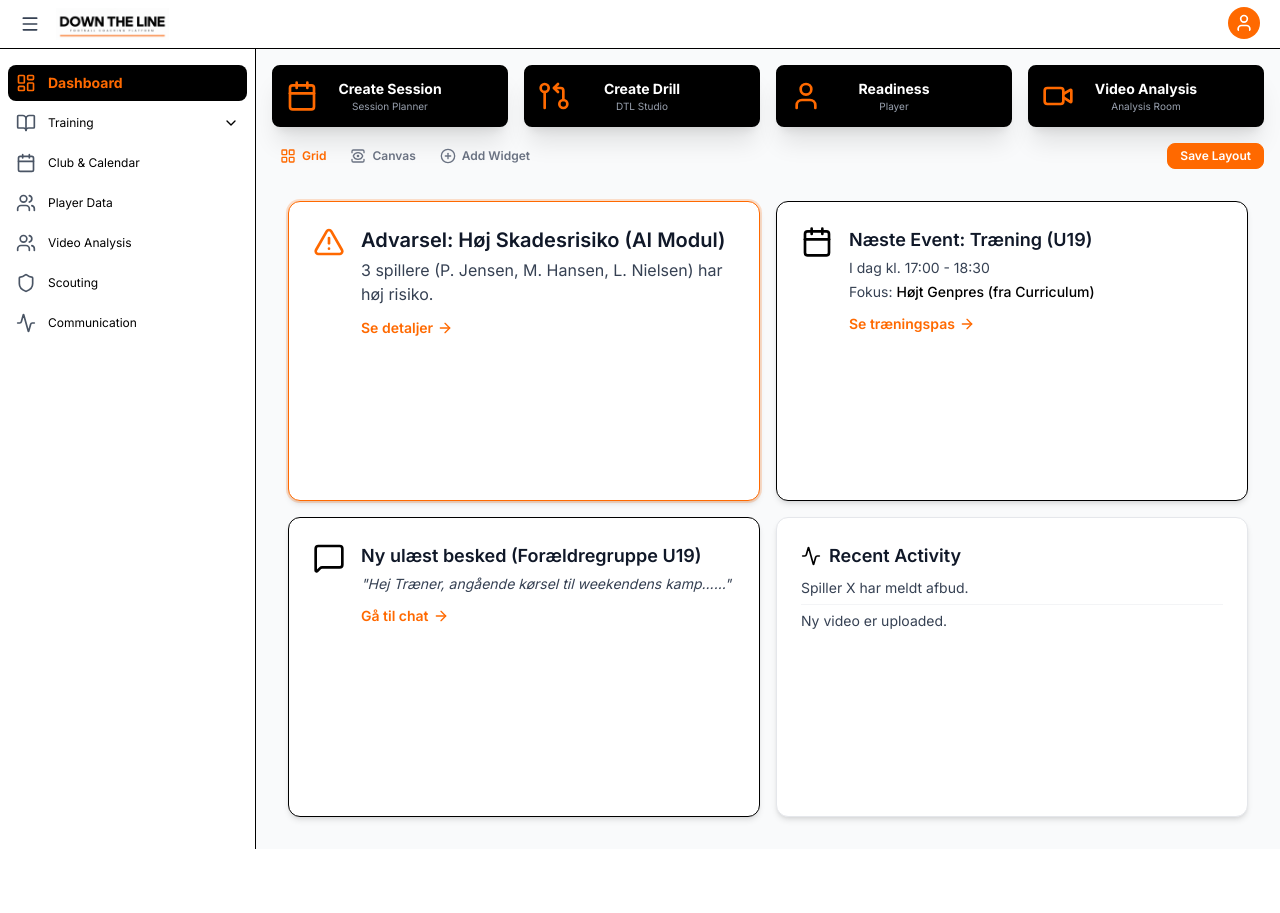
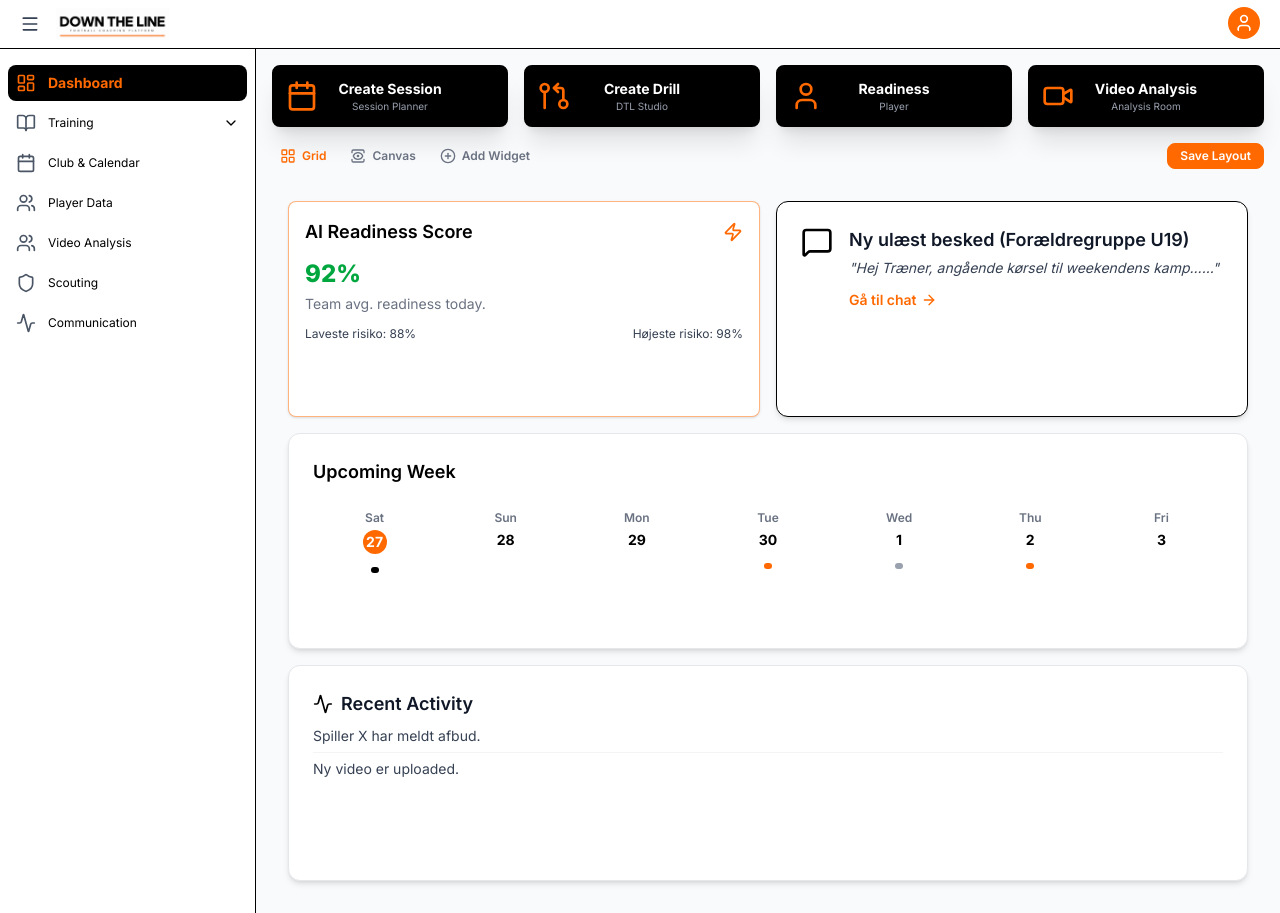
Before and after one commit to carstenhilding/down-the-line, a Next.js app: page /en/dashboard in a window 1280 px wide. Before the commit the page ends 849 px from the top, so only its background shows below. Built offline with nearby package versions, Linux system fonts and the light colour scheme.

Commit message:
Dashboard rettelser

```diff
--- a/app/[lang]/(secure)/dashboard/DashboardClient.tsx
+++ b/app/[lang]/(secure)/dashboard/DashboardClient.tsx
@@ -1,4 +1,4 @@
-// app/[lang]/(secure)/dashboard/DashboardClient.tsx (Fuldt opdateret, fjerner ydre div for at rette scrollbar)
+// app/[lang]/(secure)/dashboard/DashboardClient.tsx (Implementerer 12-kolonne grid og 100px rowHeight)
 
 'use client';
 
@@ -26,15 +26,15 @@ import Link from 'next/link';
 import { UserRole, SubscriptionLevel } from '@/lib/server/data';
 
 // Importerer de komponenter, vi har flyttet
-import ReadinessAlertWidget from '@/components/dashboard/widgets/ReadinessAlertWidget';
-import CalendarWidget from '@/components/dashboard/widgets/CalendarWidget';
+import AiReadinessWidget from '@/components/dashboard/widgets/AiReadinessWidget';
+import CalendarWidget from '@/components/dashboard/widgets/CalendarWidget'; // 7-dages kalender
 import MessageWidget from '@/components/dashboard/widgets/MessageWidget';
 import ActivityWidget from '@/components/dashboard/widgets/ActivityWidget';
 
 // Opretter den "rigtige" ResponsiveGridLayout
 const ResponsiveGridLayout = WidthProvider(Responsive);
 
-// --- TYPE DEFINITIONER (Uændret) ---
+// --- TYPE DEFINITIONER ---
 interface SecureTranslations {
   dashboard: any;
   lang?: 'da' | 'en';
@@ -55,9 +55,8 @@ interface DashboardProps {
 type GridItem = {
   id: string;
   priority: 'high' | 'medium' | 'low';
-  type: 'readiness_alert' | 'calendar' | 'message' | 'activity';
+  type: 'ai_readiness' | 'weekly_calendar' | 'message' | 'activity';
   data: any;
-  gridSpan: number; // Bemærk: Denne bruges nu kun til data, ikke layout
 };
 
 // --- START: KOMPONENTER TIL LAYOUT ---
@@ -222,55 +221,43 @@ export default function DashboardClient({
   // Data (Uændret)
   const intelligentGrid: GridItem[] = [
     {
-      id: 'alert-01',
+      id: 'ai-readiness',
       priority: 'high',
-      type: 'readiness_alert',
-      data: {
-        title: 'Advarsel: Høj Skadesrisiko (AI Modul)',
-        description: `3 spillere (P. Jensen, M. Hansen, L. Nielsen) har høj risiko.`,
-      },
-      gridSpan: 2,
+      type: 'ai_readiness',
+      data: {},
     },
     {
-      id: 'cal-01',
+      id: 'weekly-calendar',
       priority: 'medium',
-      type: 'calendar',
-      data: {
-        title: 'Næste Event: Træning (U19)',
-        time: 'I dag kl. 17:00 - 18:30',
-        focus: 'Højt Genpres (fra Curriculum)',
-        link: '/trainer/new',
-      },
-      gridSpan: 2,
+      type: 'weekly_calendar',
+      data: {},
     },
     {
-      id: 'msg-01',
+      id: 'messages',
       priority: 'medium',
       type: 'message',
       data: {
         title: 'Ny ulæst besked (Forældregruppe U19)',
         snippet: 'Hej Træner, angående kørsel til weekendens kamp...',
       },
-      gridSpan: 2,
     },
     {
-      id: 'act-01',
+      id: 'activity-feed',
       priority: 'low',
       type: 'activity',
       data: {
         feed: dashboardData.activityFeed,
       },
-      gridSpan: 2,
     },
   ];
 
   // Render-funktion (Uændret)
   const renderGridItem = (item: GridItem) => {
     switch (item.type) {
-      case 'readiness_alert':
-        return <ReadinessAlertWidget t={t} item={item} />;
-      case 'calendar':
-        return <CalendarWidget t={t} item={item} />;
+      case 'ai_readiness':
+        return <AiReadinessWidget userData={{ subscriptionLevel: accessLevel }} lang={lang} />;
+      case 'weekly_calendar':
+        return <CalendarWidget translations={t} lang={lang} />;
       case 'message':
         return <MessageWidget t={t} item={item} />;
       case 'activity':
@@ -280,25 +267,28 @@ export default function DashboardClient({
     }
   };
 
-  // Layouts (Uændret)
+  // --- OPDATERET: LAYOUTS TIL 12-KOLONNER / 100px RÆKKER ---
   const layouts = {
+    // lg & md (12 kolonner grid): Asymmetrisk layout
     lg: [
-      { i: 'alert-01', x: 0, y: 0, w: 2, h: 1, minW: 2, maxW: 4 },
-      { i: 'cal-01',   x: 2, y: 0, w: 2, h: 1, minW: 2, maxW: 4 },
-      { i: 'msg-01',   x: 0, y: 1, w: 2, h: 1, minW: 2, maxW: 4 },
-      { i: 'act-01',   x: 2, y: 1, w: 2, h: 1, minW: 2, maxW: 4 },
+      { i: 'ai-readiness',     x: 0, y: 0, w: 3, h: 2, minW: 1, maxW: 4, minH: 1 }, // 25% bred, 300px høj
+      { i: 'weekly-calendar',  x: 3, y: 0, w: 6, h: 2, minW: 4, maxW: 8, minH: 1 }, // 50% bred, 300px høj
+      { i: 'messages',         x: 9, y: 0, w: 3, h: 2, minW: 2, maxW: 4, minH: 1 }, // 25% bred, 300px høj
+      { i: 'activity-feed',    x: 0, y: 3, w: 12, h: 2, minW: 4, maxW: 12, minH: 2 }, // 100% bred, 200px høj
     ],
+    // sm (6 kolonner grid):
     sm: [
-      { i: 'alert-01', x: 0, y: 0, w: 1, h: 1 },
-      { i: 'cal-01',   x: 1, y: 0, w: 1, h: 1 },
-      { i: 'msg-01',   x: 0, y: 1, w: 1, h: 1 },
-      { i: 'act-01',   x: 1, y: 1, w: 1, h: 1 },
+      { i: 'ai-readiness',     x: 0, y: 0, w: 3, h: 2, minH: 2 },
+      { i: 'messages',         x: 3, y: 0, w: 3, h: 2, minH: 2 },
+      { i: 'weekly-calendar',  x: 0, y: 3, w: 6, h: 2, minH: 2 },
+      { i: 'activity-feed',    x: 0, y: 6, w: 6, h: 2, minH: 2 },
     ],
+    // xs (4 kolonner grid): Stabler pænt
     xs: [
-      { i: 'alert-01', x: 0, y: 0, w: 1, h: 1 },
-      { i: 'cal-01',   x: 0, y: 1, w: 1, h: 1 },
-      { i: 'msg-01',   x: 0, y: 2, w: 1, h: 1 },
-      { i: 'act-01',   x: 0, y: 3, w: 1, h: 1 },
+      { i: 'ai-readiness',     x: 0, y: 0, w: 4, h: 2, minH: 2 },
+      { i: 'weekly-calendar',  x: 0, y: 3, w: 4, h: 2, minH: 2 },
+      { i: 'messages',         x: 0, y: 6, w: 4, h: 2, minH: 2 },
+      { i: 'activity-feed',    x: 0, y: 9, w: 4, h: 2, minH: 2 },
     ]
   } as { [key: string]: ReactGridLayout.Layout[] };
 
@@ -308,23 +298,20 @@ export default function DashboardClient({
 
   const gridElements = useMemo(() => {
     return intelligentGrid.map(item => (
-        <div key={item.id}>
+        // RETTET: className="h-full" er TILFØJET for at fylde den nye faste celle-højde
+        <div key={item.id} className="h-full">
             {renderGridItem(item)}
         </div>
     ));
-  }, [intelligentGrid, t]);
+  }, [intelligentGrid, t, lang, accessLevel]);
 
-  // Selve return-statement (RETTET)
+  // Selve return-statement (Uændret)
   return (
-    // RETTET: Den yderste <div> er erstattet med et Fragment <>
     <>
-
-      {/* 1. FAST: Quick Access Bar (Har nu mb-4 for at erstatte space-y) */}
       <div className="mb-4">
         <QuickAccessBar t={t} accessLevel={accessLevel} lang={lang} />
       </div>
 
-      {/* 2. OPDATERET: View Mode Toggle Bar (Har nu mb-4 for at erstatte space-y) */}
       <div className="mb-4">
         <ViewModeToggle
           activeTool={activeTool}
@@ -334,14 +321,16 @@ export default function DashboardClient({
         />
       </div>
 
-      {/* 3. Betinget rendering af Grid eller Canvas */}
       {(activeTool === 'grid' || activeTool === 'add') && (
         <ResponsiveGridLayout
             className="layout"
             layouts={layouts}
+            // RETTET: cols er nu 12-baseret
             breakpoints={{ lg: 1200, md: 996, sm: 768, xs: 480, xxs: 0 }}
-            cols={{ lg: 4, md: 4, sm: 2, xs: 1, xxs: 1 }}
-            rowHeight={300}
+            cols={{ lg: 12, md: 12, sm: 6, xs: 4, xxs: 2 }} // xxs ændret til 2
+            // RETTET: rowHeight er nu 100
+            rowHeight={100}
+            // autoSize er fjernet for at få et fast, rent grid
             isDraggable={isDraggable}
             isResizable={isDraggable}
             margin={[16, 16]}
@@ -357,7 +346,6 @@ export default function DashboardClient({
             </p>
         </div>
       )}
-    {/* RETTET: Lukker Fragmentet </> */}
     </>
   );
 }
--- a/components/dashboard/widgets/ActivityWidget.tsx
+++ b/components/dashboard/widgets/ActivityWidget.tsx
@@ -12,6 +12,7 @@ interface ActivityWidgetProps {
 
 export default function ActivityWidget({ t, item }: ActivityWidgetProps) {
     return (
+        // RETTET: "h-full" er TILFØJET
         <SmartWidget priority="low" className="h-full">
             <h3 className="text-base sm:text-lg font-semibold text-gray-900 mb-2 flex items-center">
                 <Activity className="w-5 h-5 mr-2 text-black" />
--- a/components/dashboard/widgets/AiReadinessWidget.tsx
+++ b/components/dashboard/widgets/AiReadinessWidget.tsx
@@ -3,10 +3,11 @@
 
 import React from 'react';
 import { Zap } from 'lucide-react';
+import { SubscriptionLevel } from '@/lib/server/data';
 
 interface AiReadinessWidgetProps {
     userData: {
-        subscriptionLevel: 'Starter' | 'Advance' | 'Expert' | 'Performance' | 'Elite' | 'Enterprise';
+        subscriptionLevel: SubscriptionLevel;
     };
     lang: 'da' | 'en';
 }
@@ -17,14 +18,17 @@ export default function AiReadinessWidget({ userData, lang }: AiReadinessWidgetP
                            userData.subscriptionLevel === 'Expert' ||
                            userData.subscriptionLevel === 'Performance';
 
-    // FJERNEDE h-full og overflow-hidden herfra
+    // RETTET: Tilføjet '@container'
     return (
-        <div className="bg-white shadow rounded-lg p-3 sm:p-4 border border-orange-500/50">
+        <div className="@container bg-white shadow rounded-lg p-3 sm:p-4 border border-orange-500/50 h-full flex flex-col">
             <h3 className="text-base sm:text-lg font-semibold text-black mb-2 sm:mb-3 flex justify-between items-center">
                 AI Readiness Score
                 <Zap className="h-4 w-4 sm:h-5 sm:w-5 text-orange-500" />
             </h3>
+
+            <div className="flex-1">
                 {!isAdvancedUser ? (
+                    // ... (indhold uændret) ...
                     <div className="text-center bg-gray-50 p-3 sm:p-4 rounded-md">
                         <p className="text-xs sm:text-sm font-medium mb-2">{lang === 'da' ? 'Opgrader for at få adgang til AI Performance Data.' : 'Upgrade to access AI Performance Data.'}</p>
                         <button className="text-xs text-white bg-black px-2 py-1 sm:px-3 rounded-full hover:bg-gray-800 transition-colors">
@@ -33,14 +37,28 @@ export default function AiReadinessWidget({ userData, lang }: AiReadinessWidgetP
                     </div>
                 ) : (
                     <div>
-                    <p className="text-3xl sm:text-4xl font-extrabold text-green-600">92%</p>
-                    <p className="text-xs sm:text-sm text-gray-500 mt-1">{lang === 'da' ? 'Holdets gennemsnitlige klarhed i dag.' : 'Team average readiness today.'}</p>
-                    <div className="mt-2 sm:mt-3 flex justify-between text-xs text-gray-700">
-                        <span>Laveste risiko: 88%</span>
-                        <span>Højeste risiko: 98%</span>
+                        {/* RETTET: Teksten er nu container-responsive.
+                          - Normal: text-3xl
+                          - Hvis containeren er small (@sm): text-2xl
+                        */}
+                        <p className="text-3xl @sm:text-2xl font-extrabold text-green-600">92%</p>
+
+                        {/* RETTET: Teksten skjules, hvis containeren er meget smal */}
+                        <p className="text-xs sm:text-sm text-gray-500 mt-1 @md:hidden">
+                            {lang === 'da' ? 'Holdets gns. klarhed i dag.' : 'Team avg. readiness today.'}
+                        </p>
+                        <p className="text-xs sm:text-sm text-gray-500 mt-1 hidden @md:block">
+                            {lang === 'da' ? 'Holdets gennemsnitlige klarhed i dag.' : 'Team average readiness today.'}
+                        </p>
+
+                        {/* RETTET: Disse skjules, hvis containeren er for smal */}
+                        <div className="mt-2 sm:mt-3 flex-col @sm:flex-row @sm:flex @sm:justify-between text-xs text-gray-700">
+                            <span className="hidden @sm:inline">Laveste risiko: 88%</span>
+                            <span className="hidden @sm:inline">Højeste risiko: 98%</span>
                         </div>
                     </div>
                 )}
             </div>
+        </div>
     );
 }
--- a/components/dashboard/widgets/CalendarWidget.tsx
+++ b/components/dashboard/widgets/CalendarWidget.tsx
@@ -1,49 +1,52 @@
 // components/dashboard/widgets/CalendarWidget.tsx
-// OPDATERET til at matche logikken fra DashboardClient og bruge SmartWidget
+// Dette er 7-dages kalenderen, nu pakket ind i SmartWidget
 "use client";
 
 import React from 'react';
-import { Calendar, ArrowRight } from 'lucide-react';
-import { SmartWidget } from './SmartWidget'; // Importerer den new wrapper
-import Link from 'next/link';
+import { SmartWidget } from './SmartWidget'; // Importerer wrapper
 
-// OPDATERET: Denne interface matcher nu de data, som DashboardClient sender
 interface CalendarWidgetProps {
-    t: any; // Oversættelses-objekt (dashboard-sektion)
-    item: {
-        data: {
-            title: string;
-            time: string;
-            focus: string;
-            link: string;
-        }
-    };
+    translations: { upcoming_week?: string };
+    lang: 'da' | 'en';
 }
 
-// OPDATERET: Denne logik er hentet fra DashboardClient
-export default function CalendarWidget({ t, item }: CalendarWidgetProps) {
+export default function CalendarWidget({ translations, lang }: CalendarWidgetProps) {
+    const getDayInitial = (dayIndex: number) => {
+        const daysDa = ['Søn', 'Man', 'Tir', 'Ons', 'Tor', 'Fre', 'Lør'];
+        const daysEn = ['Sun', 'Mon', 'Tue', 'Wed', 'Thu', 'Fri', 'Sat'];
+        return lang === 'da' ? daysDa[dayIndex] : daysEn[dayIndex];
+    }
+    const today = new Date();
+
     return (
-        <SmartWidget priority="medium" className="h-full">
-            <div className="flex">
-                <Calendar className="w-6 h-6 md:w-8 md:h-8 text-black mr-3 md:mr-4 shrink-0" />
-                <div>
-                    <h3 className="text-base sm:text-lg font-semibold text-gray-900">
-                        {item.data.title}
-                    </h3>
-                    <p className="text-sm text-gray-700 mt-1">{item.data.time}</p>
-                    <p className="text-sm text-gray-700 mt-1">
-                        {t.focus ?? 'Fokus'}:{' '}
-                        <span className="font-medium text-black">{item.data.focus}</span>
-                    </p>
-                    <Link
-                        href={item.data.link}
-                        className="mt-3 text-sm font-semibold text-orange-500 hover:text-black flex items-center"
-                    >
-                        {t.view_session_plan ?? 'Se træningspas'}
-                        <ArrowRight className="w-4 h-4 ml-1" />
-                    </Link>
-                </div>
-            </div>
+        // RETTET: "h-full" er TILFØJET
+        <SmartWidget className="h-full">
+             <h3 className="text-base sm:text-lg font-semibold text-black mb-3 sm:mb-4">{translations.upcoming_week || 'Upcoming Week'}</h3>
+             <div className="grid grid-cols-7 gap-1 sm:gap-2 text-center">
+                 {Array.from({ length: 7 }).map((_, index) => {
+                    const date = new Date();
+                    date.setDate(today.getDate() + index);
+                    const dayName = getDayInitial(date.getDay());
+                    const isToday = index === 0;
+
+                    let eventType = null;
+                    if (dayName === 'Tir' || dayName === 'Tor' || dayName === 'Tue' || dayName === 'Thu') eventType = 'training';
+                    if (dayName === 'Lør' || dayName === 'Sat') eventType = 'match';
+                    if (dayName === 'Ons' || dayName === 'Wed') eventType = 'meeting';
+
+                    return (
+                        <div key={index} className="p-1 sm:p-2 rounded-lg">
+                            <p className="text-xs font-semibold text-gray-500">{dayName}</p>
+                            <p className={`font-bold mt-1 text-sm ${isToday ? 'bg-orange-500 text-white rounded-full w-5 h-5 sm:w-6 sm:h-6 mx-auto flex items-center justify-center text-xs sm:text-sm' : 'text-sm'}`}>{date.getDate()}</p>
+                            <div className="h-4 mt-1 sm:mt-2 flex justify-center items-center">
+                              {eventType === 'training' && <div className="w-1.5 h-1.5 sm:w-2 sm:w-2 rounded-full bg-orange-500" title="Træning"></div>}
+                              {eventType === 'match' && <div className="w-1.5 h-1.5 sm:w-2 sm:w-2 rounded-full bg-black" title="Kamp"></div>}
+                              {eventType === 'meeting' && <div className="w-1.5 h-1.5 sm:w-2 sm:w-2 rounded-full bg-gray-400" title="Møde"></div>}
+                            </div>
+                        </div>
+                    )
+                })}
+             </div>
         </SmartWidget>
     );
 }
--- a/components/dashboard/widgets/MessageWidget.tsx
+++ b/components/dashboard/widgets/MessageWidget.tsx
@@ -13,6 +13,7 @@ interface MessageWidgetProps {
 
 export default function MessageWidget({ t, item }: MessageWidgetProps) {
     return (
+        // RETTET: "h-full" er TILFØJET
         <SmartWidget priority="medium" className="h-full">
             <div className="flex">
                 <MessageSquare className="w-6 h-6 md:w-8 md:h-8 text-black mr-3 md:mr-4 shrink-0" />
--- a/components/dashboard/widgets/ReadinessAlertWidget.tsx
+++ b/components/dashboard/widgets/ReadinessAlertWidget.tsx
@@ -6,17 +6,19 @@ import { AlertTriangle, ArrowRight } from 'lucide-react';
 import { SmartWidget } from './SmartWidget';
 
 interface ReadinessAlertWidgetProps {
-    t: any; // Oversættelses-objekt (dashboard-sektion)
+    t: any;
     item: { data: { title: string; description: string } };
 }
 
 export default function ReadinessAlertWidget({ t, item }: ReadinessAlertWidgetProps) {
     return (
+        // RETTET: "h-full" er TILFØJET
         <SmartWidget priority="high" className="h-full">
             <div className="flex items-start">
                 <AlertTriangle className="w-6 h-6 md:w-8 md:h-8 mr-3 md:mr-4 shrink-0 text-orange-500" />
                 <div>
-                    <h3 className="text-base sm:text-lg md:text-xl font-semibold text-gray-900">
+                    {/* RETTET: Fjernet 'md:text-xl' for at gøre teksten mindre */}
+                    <h3 className="text-base sm:text-lg font-semibold text-gray-900">
                         {item.data.title}
                     </h3>
                     <p className="text-sm sm:text-base text-gray-700 mt-1">
--- a/components/dashboard/widgets/SmartWidget.tsx
+++ b/components/dashboard/widgets/SmartWidget.tsx
@@ -20,9 +20,10 @@ export const SmartWidget = ({ children, priority = 'low', className = '' }: Smar
       borderStyle = 'border-black';
     }
 
+    // RETTET: Tilføjet '@container' for at gøre den til en "container"
     return (
-      <div className={`bg-white p-4 md:p-6 rounded-xl shadow-md border transition-all duration-300 ${borderStyle} ${className}`}>
-          <div className={color}>
+      <div className={`@container bg-white p-4 md:p-6 rounded-xl shadow-md border transition-all duration-300 ${borderStyle} ${className} h-full flex flex-col`}>
+          <div className={`${color} flex-1`}>
               {children}
           </div>
       </div>
--- a/package.json
+++ b/package.json
@@ -10,6 +10,7 @@
     "test": "vitest"
   },
   "dependencies": {
+    "@tailwindcss/container-queries": "^0.1.1",
     "firebase": "^12.3.0",
     "lucide-react": "^0.544.0",
     "next": "^15.5.4",
```
Also changed, not shown: components/dashboard/widgets/NextEventWidget.tsx (added, +50 -0 lines), tailwind.config.ts (+4 -3 lines), 1 other file (tests, documents, lock files or other folders). Lines whose indentation alone changed are shown as unchanged.
